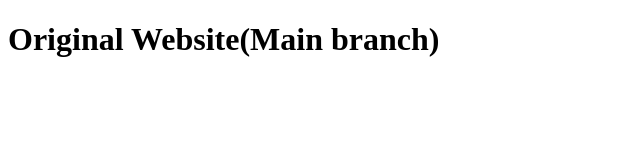
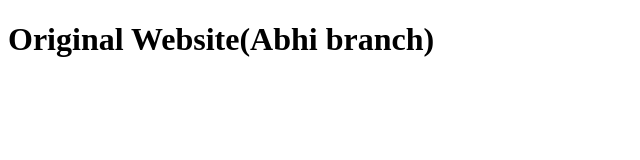
Before and after one commit to Abhiram1609/gitPractice, a plain HTML site: page index.html in a window 1280 px wide. Shown: the whole page, without its empty margins (0-640 px from the left). Drawn offline with Linux system fonts and the light colour scheme.

Commit message:
abhi commit

```diff
--- a/index.html
+++ b/index.html
@@ -6,6 +6,6 @@
     <title>Document</title>
 </head>
 <body>
-    <h1>Original Website(Main branch)</h1>
+    <h1>Original Website(Abhi branch)</h1>
 </body>
 </html>
```
